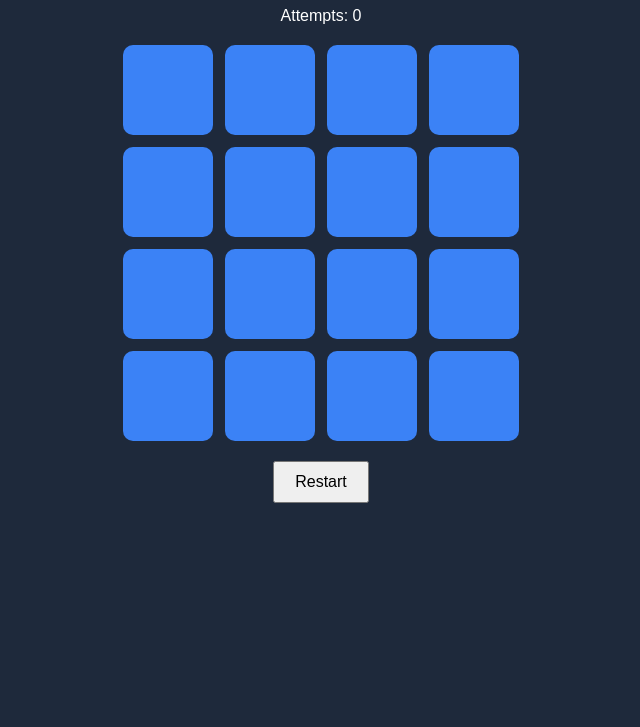
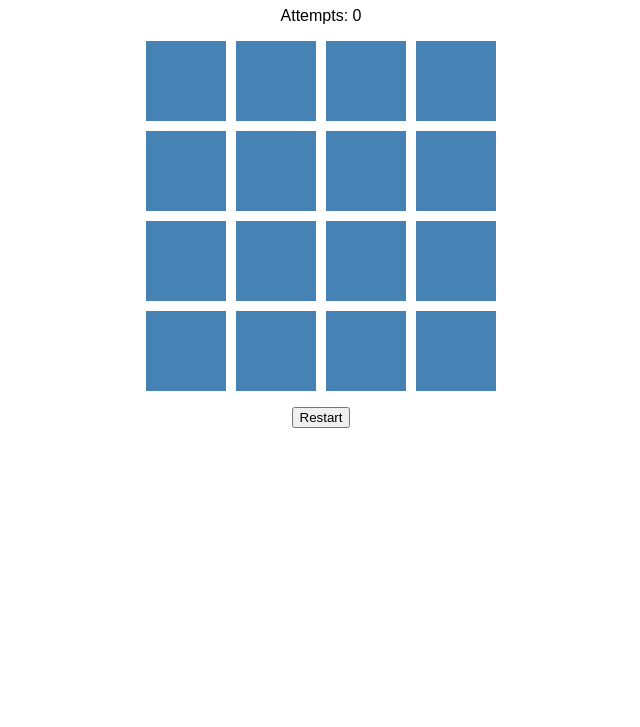
Before and after one commit to Arturogrottoli/test-videos, a plain HTML site: page gl8v2a4f-memory-card-game/solution/index.html in a window 1280 px wide. Shown: the part 73-800 px from the top of the page, without its empty margins (319-959 px from the left). Drawn offline with Linux system fonts and the light colour scheme.

Commit message:
more scripts5

```diff
--- a/gl8v2a4f-memory-card-game/solution/index.html
+++ b/gl8v2a4f-memory-card-game/solution/index.html
@@ -4,19 +4,7 @@
   <meta charset="UTF-8">
   <meta name="viewport" content="width=device-width, initial-scale=1.0">
   <title>Memory Card Game</title>
-  <style>
-    body { font-family: Arial, sans-serif; text-align: center; background: #1e293b; color: white; }
-    .grid { display: grid; grid-template-columns: repeat(4, 90px); gap: 12px; justify-content: center; margin: 20px; }
-    .card { width: 90px; height: 90px; perspective: 600px; cursor: pointer; }
-    .inner { position: relative; width: 100%; height: 100%; transition: transform 0.5s; transform-style: preserve-3d; }
-    .card.flipped .inner { transform: rotateY(180deg); }
-    .front, .back { position: absolute; inset: 0; border-radius: 10px; backface-visibility: hidden;
-      display: flex; align-items: center; justify-content: center; font-size: 40px; font-weight: bold; }
-    .back { background: #3b82f6; }
-    .front { background: white; color: #1e293b; transform: rotateY(180deg); }
-    .card.matched .front { background: #86efac; }
-    button { padding: 10px 20px; font-size: 16px; cursor: pointer; }
-  </style>
+  <link rel="stylesheet" href="style.css">
 </head>
 <body>
   <h1>Memory Card Game</h1>
@@ -24,85 +12,6 @@
   <div class="grid" id="grid"></div>
   <p id="message"></p>
   <button id="restart">Restart</button>
-
-  <script>
-    const symbols = ["A", "B", "C", "D", "E", "F", "G", "H"];
-    const grid = document.getElementById("grid");
-    const attemptsText = document.getElementById("attempts");
-    const message = document.getElementById("message");
-    let firstCard = null;
-    let secondCard = null;
-    let lockBoard = false;
-    let attempts = 0;
-    let matches = 0;
-    let flipBackTimer = null;
-
-    function shuffle(array) {
-      for (let i = array.length - 1; i > 0; i--) {
-        const j = Math.floor(Math.random() * (i + 1));
-        [array[i], array[j]] = [array[j], array[i]];
-      }
-      return array;
-    }
-
-    function startGame() {
-      clearTimeout(flipBackTimer);
-      grid.innerHTML = "";
-      resetTurn();
-      attempts = 0;
-      matches = 0;
-      attemptsText.textContent = attempts;
-      message.textContent = "";
-      shuffle([...symbols, ...symbols]).forEach(symbol => {
-        const card = document.createElement("div");
-        card.className = "card";
-        card.dataset.symbol = symbol;
-        card.innerHTML = `<div class="inner"><div class="back"></div><div class="front">${symbol}</div></div>`;
-        card.addEventListener("click", () => flipCard(card));
-        grid.appendChild(card);
-      });
-    }
-
-    function flipCard(card) {
-      if (lockBoard || card === firstCard || card.classList.contains("matched")) return;
-      card.classList.add("flipped");
-      if (!firstCard) {
-        firstCard = card;
-        return;
-      }
-      secondCard = card;
-      attempts++;
-      attemptsText.textContent = attempts;
-      checkMatch();
-    }
-
-    function checkMatch() {
-      if (firstCard.dataset.symbol === secondCard.dataset.symbol) {
-        firstCard.classList.add("matched");
-        secondCard.classList.add("matched");
-        matches++;
-        resetTurn();
-        if (matches === symbols.length) {
-          message.textContent = `You won in ${attempts} attempts!`;
-        }
-      } else {
-        lockBoard = true;
-        flipBackTimer = setTimeout(() => {
-          firstCard.classList.remove("flipped");
-          secondCard.classList.remove("flipped");
-          resetTurn();
-        }, 800);
-      }
-    }
-
-    function resetTurn() {
-      firstCard = null;
-      secondCard = null;
-      lockBoard = false;
-    }
-
-    document.getElementById("restart").addEventListener("click", startGame);
-    startGame();
-  </script>
+  <script src="script.js"></script>
 </body>
 </html>
--- /dev/null
+++ b/gl8v2a4f-memory-card-game/solution/script.js
@@ -0,0 +1,77 @@
+const symbols = ["A", "B", "C", "D", "E", "F", "G", "H"];
+const grid = document.getElementById("grid");
+const attemptsText = document.getElementById("attempts");
+const message = document.getElementById("message");
+let firstCard = null;
+let secondCard = null;
+let lockBoard = false;
+let attempts = 0;
+let matches = 0;
+let flipBackTimer = null;
+
+function shuffle(array) {
+  for (let i = array.length - 1; i > 0; i--) {
+    const j = Math.floor(Math.random() * (i + 1));
+    [array[i], array[j]] = [array[j], array[i]];
+  }
+  return array;
+}
+
+function startGame() {
+  clearTimeout(flipBackTimer);
+  grid.innerHTML = "";
+  resetTurn();
+  attempts = 0;
+  matches = 0;
+  attemptsText.textContent = attempts;
+  message.textContent = "";
+  shuffle([...symbols, ...symbols]).forEach(symbol => {
+    const card = document.createElement("div");
+    card.className = "card";
+    card.dataset.symbol = symbol;
+    card.innerHTML = `<div class="inner"><div class="back"></div><div class="front">${symbol}</div></div>`;
+    card.addEventListener("click", () => flipCard(card));
+    grid.appendChild(card);
+  });
+}
+
+function flipCard(card) {
+  if (lockBoard || card === firstCard || card.classList.contains("matched")) return;
+  card.classList.add("flipped");
+  if (!firstCard) {
+    firstCard = card;
+    return;
+  }
+  secondCard = card;
+  attempts++;
+  attemptsText.textContent = attempts;
+  checkMatch();
+}
+
+function checkMatch() {
+  if (firstCard.dataset.symbol === secondCard.dataset.symbol) {
+    firstCard.classList.add("matched");
+    secondCard.classList.add("matched");
+    matches++;
+    resetTurn();
+    if (matches === symbols.length) {
+      message.textContent = `You won in ${attempts} attempts!`;
+    }
+  } else {
+    lockBoard = true;
+    flipBackTimer = setTimeout(() => {
+      firstCard.classList.remove("flipped");
+      secondCard.classList.remove("flipped");
+      resetTurn();
+    }, 800);
+  }
+}
+
+function resetTurn() {
+  firstCard = null;
+  secondCard = null;
+  lockBoard = false;
+}
+
+document.getElementById("restart").addEventListener("click", startGame);
+startGame();
--- /dev/null
+++ b/gl8v2a4f-memory-card-game/solution/style.css
@@ -0,0 +1,9 @@
+body { font-family: Arial; text-align: center; }
+.grid { display: grid; grid-template-columns: repeat(4, 80px); gap: 10px; justify-content: center; }
+.card { height: 80px; perspective: 600px; cursor: pointer; }
+.inner { position: relative; height: 100%; transition: transform 0.5s; transform-style: preserve-3d; }
+.flipped .inner { transform: rotateY(180deg); }
+.front, .back { position: absolute; inset: 0; backface-visibility: hidden; display: flex; align-items: center; justify-content: center; font-size: 36px; }
+.back { background: steelblue; }
+.front { background: white; border: 2px solid steelblue; transform: rotateY(180deg); }
+.matched .front { background: lightgreen; }
```
Also changed, not shown: 2 other files.
